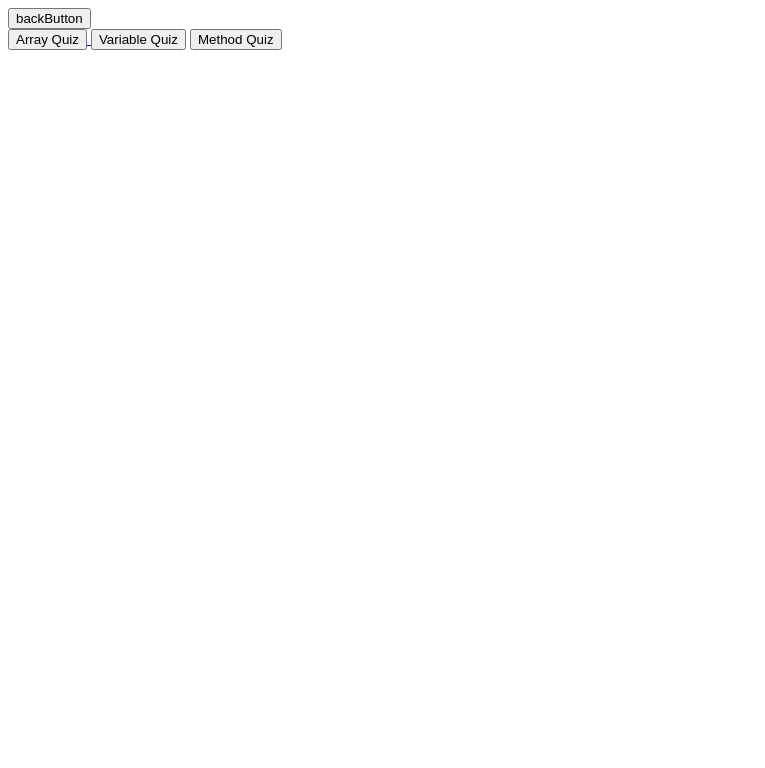
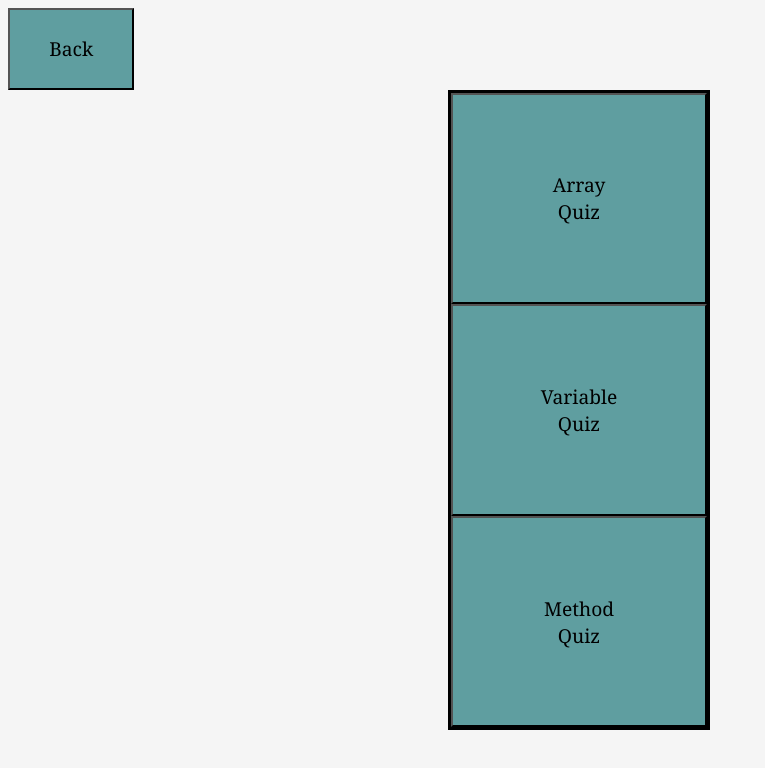
Before and after one commit to warmage12354/QuizGame, a plain HTML site: page frontend/quizSelection.html in a window 1280 px wide. Shown: the whole page, without its empty margins (0-765 px from the left). Drawn offline with Linux system fonts and the light colour scheme.

Commit message:
ui changes

```diff
--- a/frontend/quizSelection.html
+++ b/frontend/quizSelection.html
@@ -3,24 +3,24 @@
 <head>
     <meta charset="UTF-8">
     <meta name="viewport" content="width=device-width, initial-scale=1.0">
-    <title>Document</title>
+    <title>Quiz Selection</title>
 </head>
 
 <a href="mainMenu.html" >
 
-    <button>backButton</button>
+    <button id = "backButton" >Back</button>
 
 </a>
 
 <div id = "quizSelector">
 
- <a href="index.html" >
-    <button> Array Quiz  </button>
 
- </a>
 
-<button> Variable Quiz </button>
-<button> Method Quiz </button>
+    <a href="index.html"><button id="selectButton"> Array Quiz</button></a>
+
+
+<button id="selectButton"> Variable Quiz </button>
+<button id="selectButton"> Method Quiz </button>
 
 
 </div>
@@ -29,4 +29,6 @@
 <body>
 
 </body>
+<link rel="stylesheet" href="styles.css" />
+
 </html>
--- a/frontend/styles.css
+++ b/frontend/styles.css
@@ -15,9 +15,9 @@ h1 {
   display: flex;
   flex-direction: column;
   position: absolute;
-  left: 50%;
-  bottom: 50%;
+  left: 35%;
 
+  padding: 3%;
 }
 
 
@@ -47,6 +47,17 @@ h1 {
 }
 
 
+#quizSelector {
+
+  border: solid;
+  display: flex;
+  flex-direction: column;
+  width: 20%;
+  height: fit-content;
+  position: absolute;
+  left: 35%;
+
+}
 
 input[type="radio"] {
   vertical-align: baseline;
@@ -103,15 +114,38 @@ input:hover {
   border: none;
   padding: 30%;
   background-color: cadetblue;
-  margin:auto;
-  width:100px;
+  margin-bottom: 4% ;
+  width:300px;
   transition: 0.2s all linear;
   cursor: pointer;
   border-radius: 10px;
+  font-size: larger;
+  font-family:Georgia, 'Times New Roman', Times, serif;
 
 }
 
+#selectButton {
 
+padding: 30%;
+background-color: cadetblue;
+transition: 0.2s all linear;
+cursor: pointer;
+font-size: larger;
+font-family:Georgia, 'Times New Roman', Times, serif;
+
+}
+
+#backButton {
+
+  padding: 2%;
+  width: 10%;
+  font-family:Georgia, 'Times New Roman', Times, serif;
+  font-size: larger;
+  background-color: cadetblue;
+  transition: 0.2s all linear;
+  cursor: pointer;
+
+}
 
 
 
@@ -130,7 +164,7 @@ input:hover {
 
 }
 
-#SubmitButton:hover,#resetButton:hover, #menuButton:hover {
+#SubmitButton:hover,#resetButton:hover, #menuButton:hover, #selectButton:hover, #backButton:hover {
 
   background-color:#5072A7 ;
 
```
Also changed, not shown: frontend/index.html (+1 -1 lines), frontend/mainMenu.html (+3 -1 lines).
